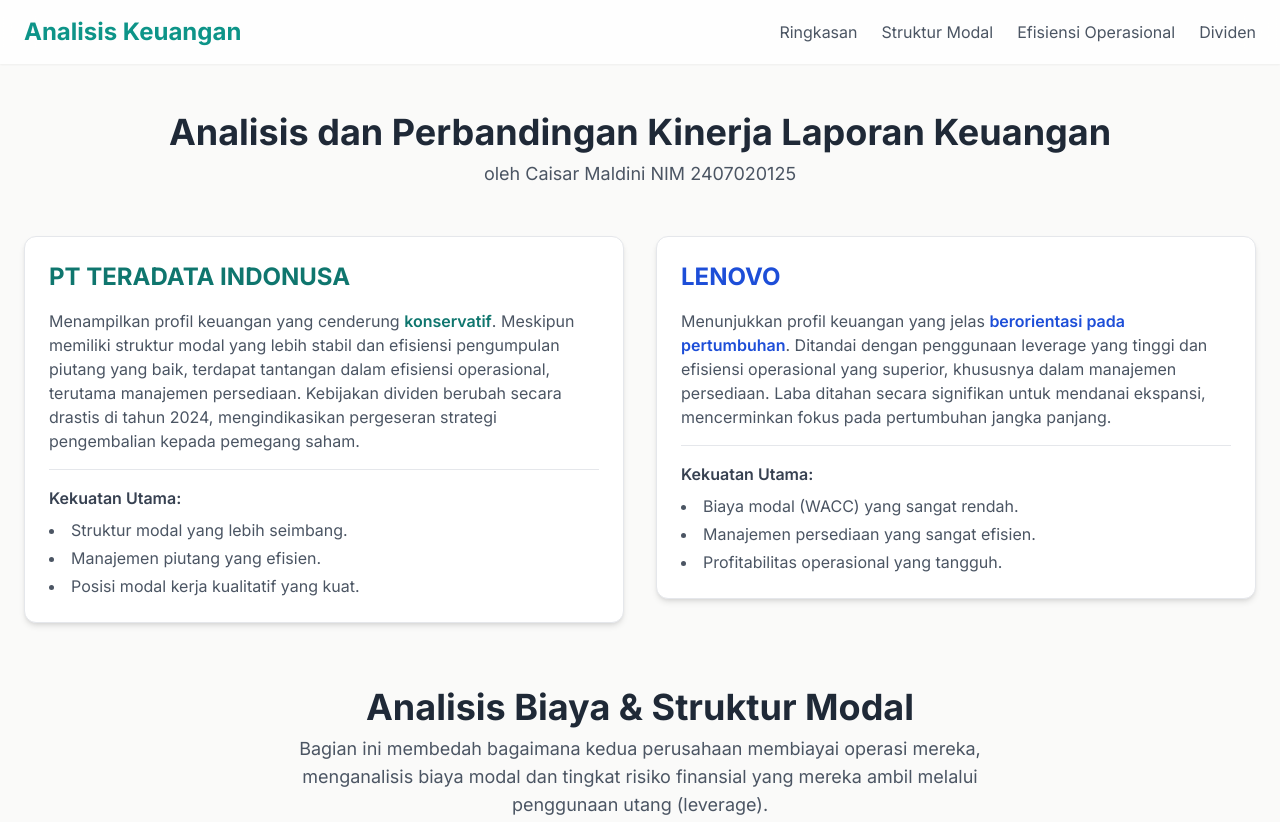
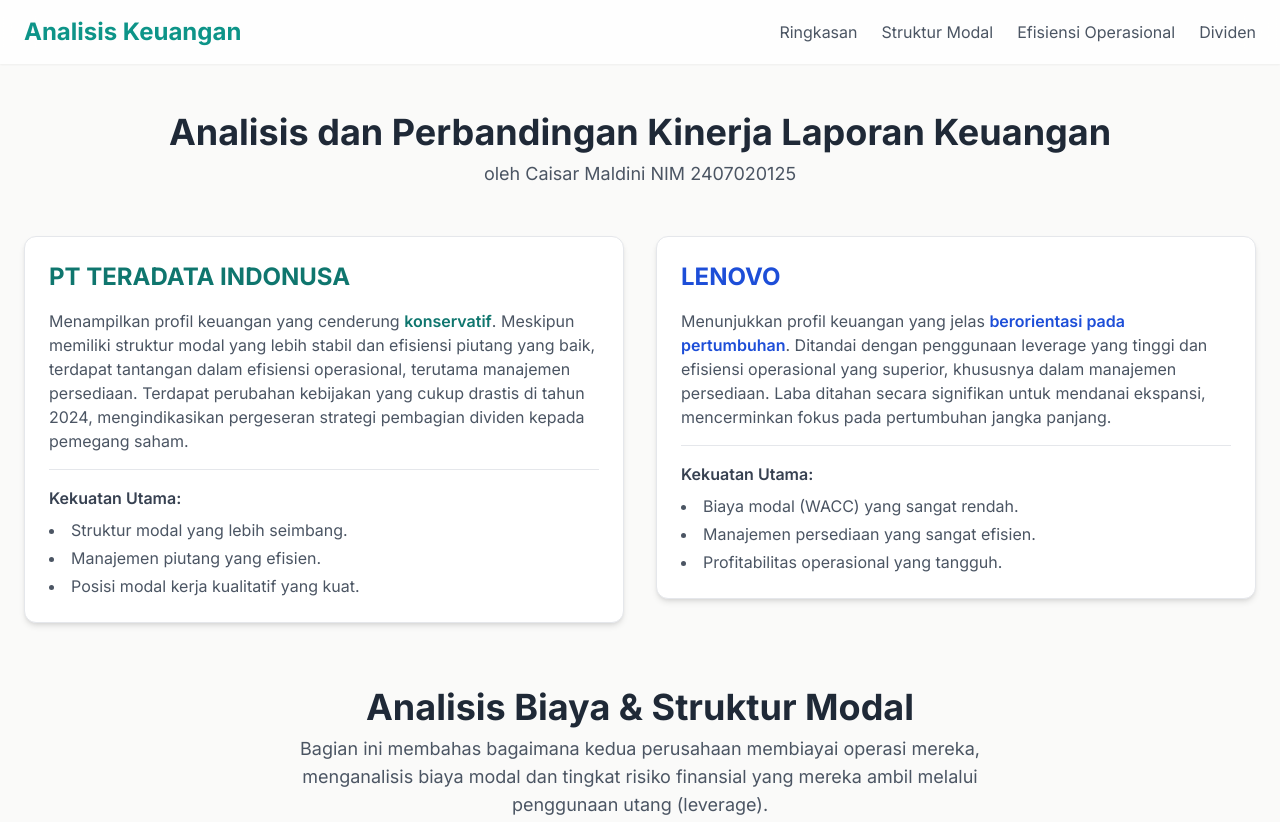
Before and after one commit to Sikopii/ManKeu, a plain HTML site: page index.html in a window 1280 px wide. Shown: the top 822 px of the page. Drawn offline with nearby package versions, Linux system fonts and the light colour scheme.

Commit message:
Update index.html

```diff
--- a/index.html
+++ b/index.html
@@ -133,10 +133,9 @@
               Menampilkan profil keuangan yang cenderung
               <span class="font-semibold text-teal-700">konservatif</span>.
               Meskipun memiliki struktur modal yang lebih stabil dan efisiensi
-              pengumpulan piutang yang baik, terdapat tantangan dalam efisiensi
-              operasional, terutama manajemen persediaan. Kebijakan dividen
-              berubah secara drastis di tahun 2024, mengindikasikan pergeseran
-              strategi pengembalian kepada pemegang saham.
+              piutang yang baik, terdapat tantangan dalam efisiensi
+              operasional, terutama manajemen persediaan. Terdapat perubahan kebijakan yang cukup drastis di tahun 2024, mengindikasikan pergeseran
+              strategi pembagian dividen kepada pemegang saham.
             </p>
             <div class="mt-4 pt-4 border-t border-gray-200">
               <h4 class="font-semibold text-gray-700 mb-2">Kekuatan Utama:</h4>
@@ -176,7 +175,7 @@
             Analisis Biaya & Struktur Modal
           </h2>
           <p class="text-lg text-gray-600 max-w-3xl mx-auto">
-            Bagian ini membedah bagaimana kedua perusahaan membiayai operasi
+            Bagian ini membahas bagaimana kedua perusahaan membiayai operasi
             mereka, menganalisis biaya modal dan tingkat risiko finansial yang
             mereka ambil melalui penggunaan utang (leverage).
           </p>
```
